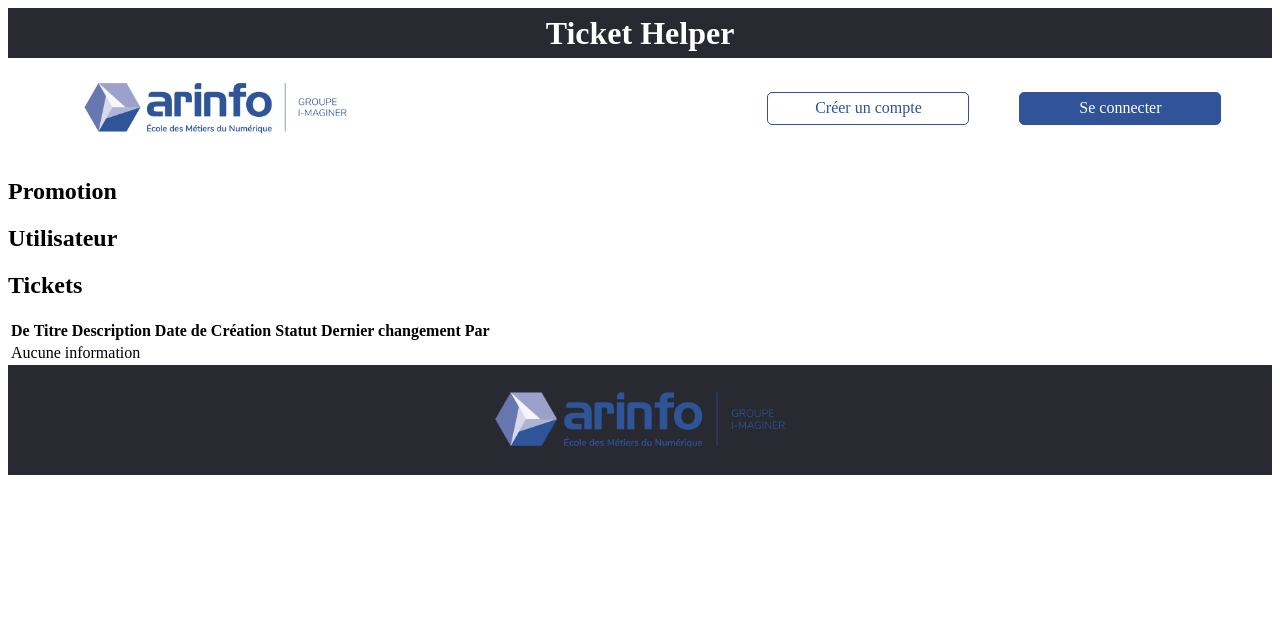
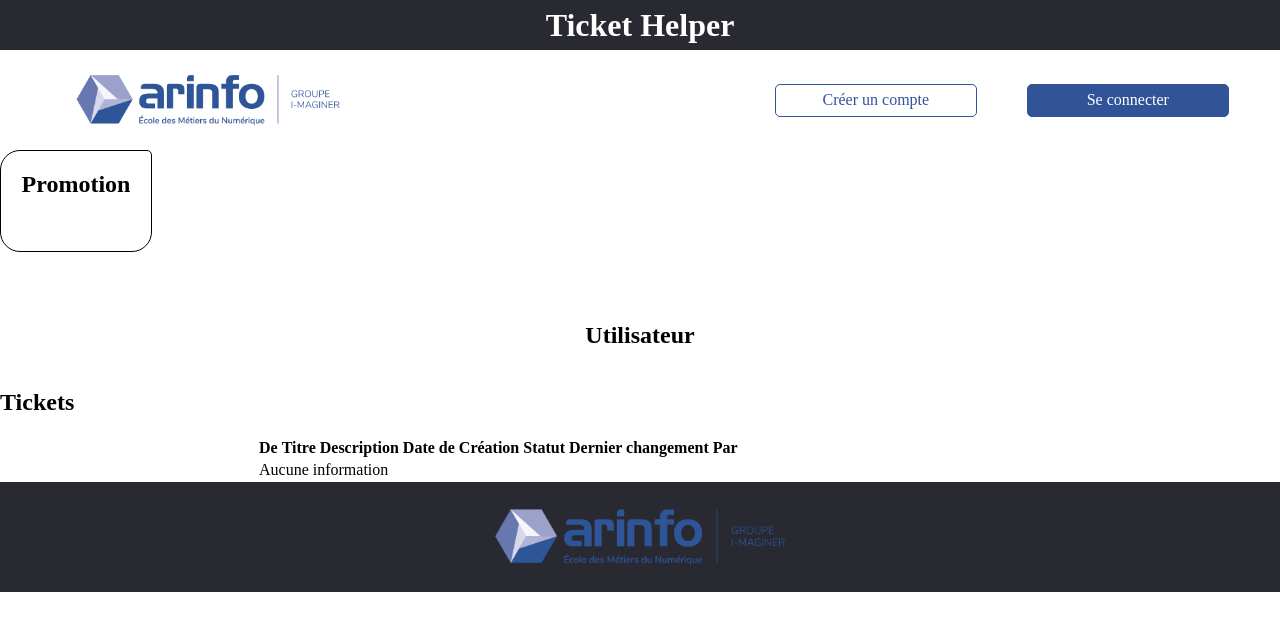
Before and after one commit to Monnetkevin/project_Tickets, a Symfony app: template templates/admin/index.html.twig in a window 1280 px wide. Shown: the top 631 px of the page. Run offline with Twig, Linux system fonts and the light colour scheme; the template is opened without the code that fills it, so the values that code supplies are empty; some libraries are stand-ins or nearby versions.

Commit message:
rattrapage

```diff
--- a/public/sass/base/_base.sass
+++ b/public/sass/base/_base.sass
@@ -7,9 +7,24 @@ a
   text-decoration: none
   color: black
 
-
 .pageContainer
   display: flex
   flex-direction: column
   justify-content: center
   align-items: center
+
+.visibiliyMobile
+  display: block
+  margin: 0 auto
+
+.visibiliyDesktop
+  display: none
+
+@media (min-width: 768px)
+  .visibiliyMobile
+    display: none
+
+  .visibiliyDesktop
+    display: block
+    width: 768px
+    margin: 0 auto
--- a/public/sass/main.css
+++ b/public/sass/main.css
@@ -1,4 +1,3 @@
-<<<<<<< HEAD
 body {
   margin: 0;
 }
@@ -15,6 +14,25 @@ a {
   align-items: center;
 }
 
+.visibiliyMobile {
+  display: block;
+  margin: 0 auto;
+}
+
+.visibiliyDesktop {
+  display: none;
+}
+
+@media (min-width: 768px) {
+  .visibiliyMobile {
+    display: none;
+  }
+  .visibiliyDesktop {
+    display: block;
+    width: 768px;
+    margin: 0 auto;
+  }
+}
 .header__title {
   height: 50px;
   width: 100%;
@@ -154,11 +172,11 @@ a {
   display: flex;
   margin-top: 20px;
 }
-.container__newTicket {
+.container__ticket {
   display: flex;
   margin: 0 auto;
 }
-.container__newTicket__home {
+.container__ticket__home {
   margin: 20px;
 }
 .container__connecte {
@@ -181,8 +199,8 @@ a {
   padding-left: 8px;
   width: 70%;
 }
-.container__inResolved {
-  display: flex;
+.container__connecte__inResolved {
+  display: table-row;
   width: 85%;
 }
 
@@ -226,6 +244,68 @@ a {
   justify-content: center;
   align-items: center;
   gap: 30px;
+}
+
+.cardPromo {
+  margin-bottom: 50px;
+  display: flex;
+  flex-direction: column;
+  align-items: center;
+}
+.cardPromo__content {
+  display: flex;
+  flex-direction: row;
+  justify-content: start;
+  align-items: center;
+  gap: 30px;
+  margin-bottom: 40px;
+}
+.cardPromo__content__icon {
+  border-radius: 50%;
+  width: 100px;
+}
+.cardPromo__modifyButton {
+  align-self: center;
+}
+
+.cardAccount {
+  margin-bottom: 50px;
+  display: flex;
+  flex-direction: column;
+  align-items: center;
+}
+.cardAccount__content {
+  display: flex;
+  flex-direction: row;
+  justify-content: start;
+  align-items: center;
+  gap: 30px;
+  margin-bottom: 40px;
+}
+.cardAccount__content__icon {
+  border-radius: 50%;
+  width: 100px;
+}
+.cardAccount__modifyButton {
+  align-self: center;
+}
+
+.cardTickets {
+  margin-bottom: 50px;
+  display: flex;
+  flex-direction: column;
+  justify-content: center;
+  align-items: center;
+  margin-bottom: 15px;
+}
+.cardTickets__title {
+  margin-bottom: 50px;
+}
+.cardTickets__container {
+  display: flex;
+  flex-direction: row;
+  flex-wrap: wrap;
+  justify-content: center;
+  align-items: center;
+  gap: 30px;
 }/*# sourceMappingURL=main.css.map */
-=======
->>>>>>> fec4897a042e978b3b6397acfaabdb55189055ce
--- a/public/sass/main.sass
+++ b/public/sass/main.sass
@@ -13,3 +13,4 @@
 //Pages
 @use './pages/_home'
 @use './pages/_myAccount'
+@use './pages/_admin'
--- /dev/null
+++ b/public/sass/pages/_admin.sass
@@ -0,0 +1,54 @@
+@use '../utils/_variables' as *
+
+.cardPromo
+    margin-bottom: 50px
+    display: flex
+    flex-direction: column
+    align-items: center
+    &__content
+        display: flex
+        flex-direction: row
+        justify-content: start
+        align-items: center
+        gap: 30px
+        margin-bottom: 40px
+        &__icon
+            border-radius: 50%
+            width: 100px
+    &__modifyButton
+        align-self: center
+
+.cardAccount
+    margin-bottom: 50px
+    display: flex
+    flex-direction: column
+    align-items: center
+    &__content
+        display: flex
+        flex-direction: row
+        justify-content: start
+        align-items: center
+        gap: 30px
+        margin-bottom: 40px
+        &__icon
+            border-radius: 50%
+            width: 100px
+    &__modifyButton
+        align-self: center
+
+.cardTickets
+    margin-bottom: 50px
+    display: flex
+    flex-direction: column
+    justify-content: center
+    align-items: center
+    margin-bottom: 15px
+    &__title
+        margin-bottom: 50px
+    &__container
+        display: flex
+        flex-direction: row
+        flex-wrap: wrap
+        justify-content: center
+        align-items: center
+        gap: 30px
--- a/templates/admin/index.html.twig
+++ b/templates/admin/index.html.twig
@@ -4,25 +4,25 @@
 
 {% block body %}
 
-<div>
-    <div>
-        <h2>Promotion</h2>
+<div class="admin">
+    <div class="ticket">
+        <h2 class="cardTickets__title">Promotion</h2>
         {% for promotion in promotions %}
-        <div>
+        <div class="cardAccount">
             <h5>{{promotion.promotion}}</h5>
-            <div>
+            <div class="cardAccount__content">
                 <a href="{{ path('app_promotion_edit', {'id': promotion.id}) }}">Modifier</a>
             </div>
         </div>
         {% endfor %}
     </div>
 
-    <div>
+    <div class="pageContainer">
         <h2>Utilisateur</h2>
         {% for user in users %}
-        <div>
+        <div class="cardAccount">
             <h3>{{user.firstName}} {{user.lastName}}</h3>
-            <h4>{{user.promotion.promotion}}</h4>
+            <h4>{% if (user.promotion) %}{{user.promotion.promotion}}{% else %}Aucune promotion affectée{% endif %}</h4>
             <div>
                 <a href="{{ path('app_user_edit', {'id': user.id}) }}">Modifier</a>
             </div>
@@ -31,7 +31,7 @@
     </div>
 
     <h2>Tickets</h2>
-        <table class="{# invisible en mobile #}">
+        <table class="visibiliyDesktop">
             <thead>
                 <tr>
                     <th>De</th>
@@ -74,7 +74,7 @@
             </tbody>
         </table>
             {% for ticket in tickets %}
-                <table class="{# invisible en desktop #}">
+                <table class="visibiliyMobile">
                     <tbody>
                         <tr>
                             <th>De</th>
```
Also changed, not shown: 1 other file.
